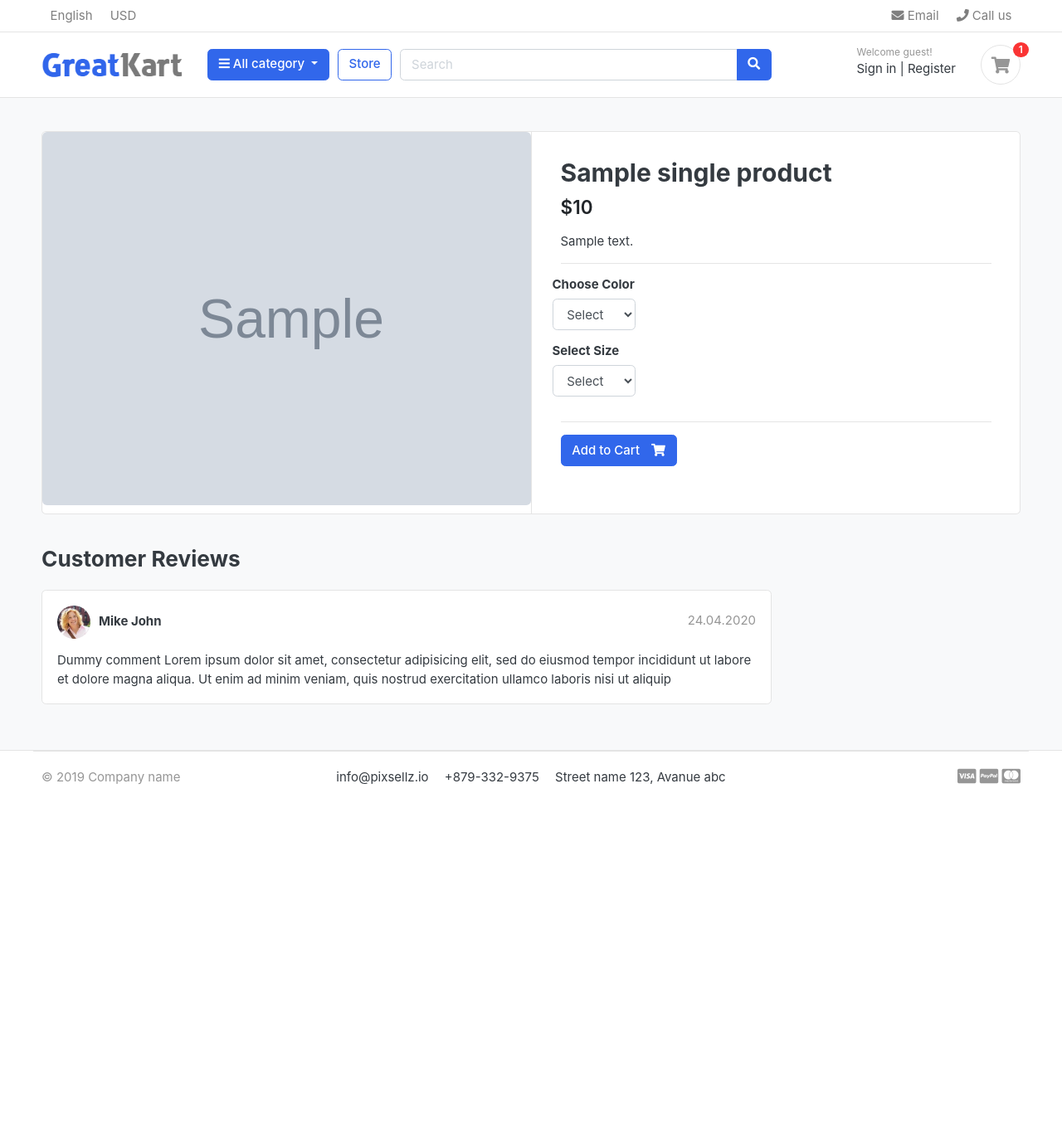
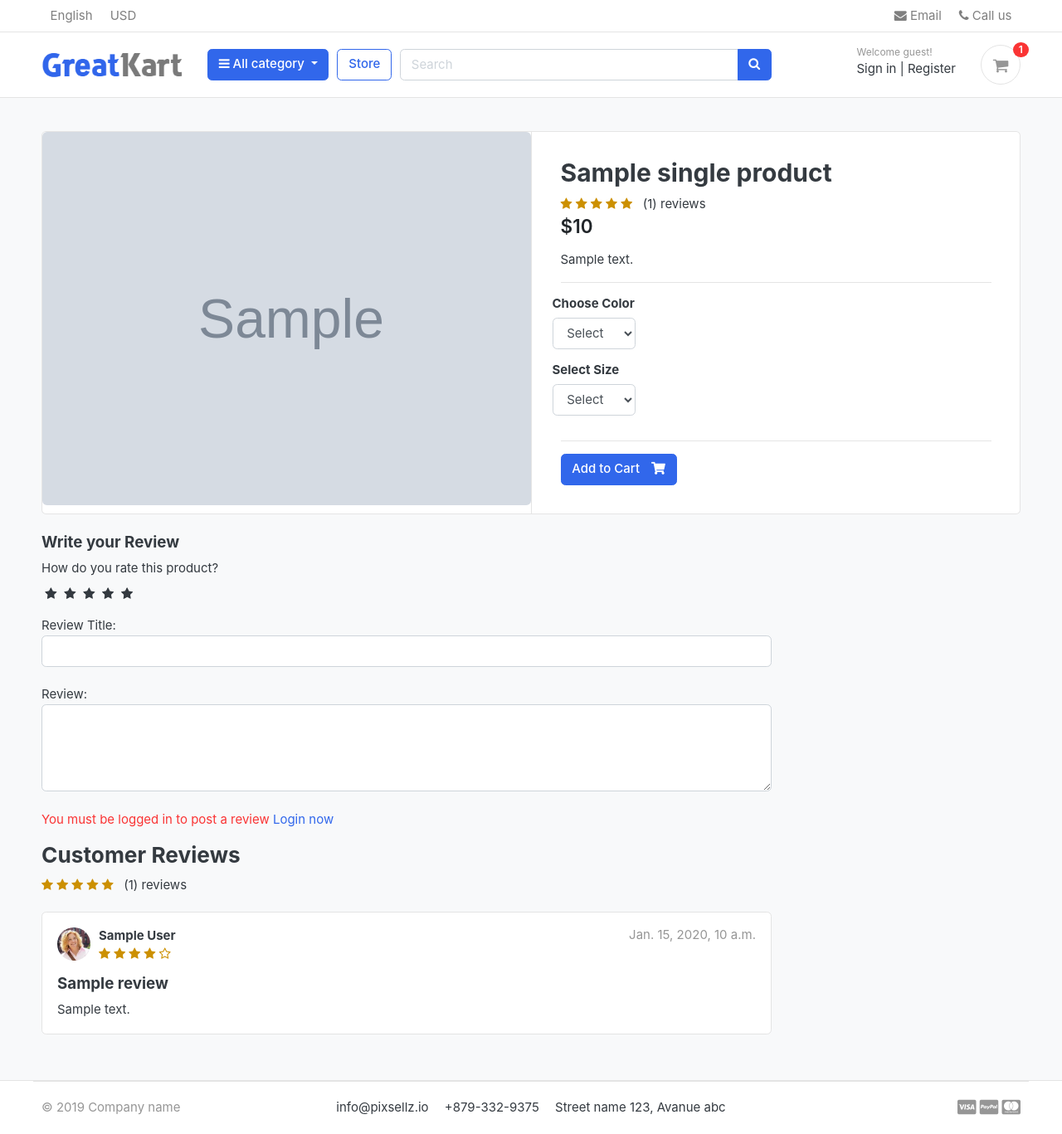
Before and after one commit to gendanhouse/djangcommer, a Django app: template templates/store/product_detail.html in a window 1280 px wide. Shown: the whole page at 83% size. Before the commit the page ends 946 px from the top, so only its background shows below. Run offline with Django 5.2, Linux system fonts and the light colour scheme; the template is opened without the code that fills it: most values are stand-ins (such as "Sample title", 1, 10 or a date in 2020); grey boxes marked "Sample" are stand-in pictures; some libraries are stand-ins or nearby versions; some web fonts are replaced.

Commit message:
Review and Rating Syste

```diff
--- a/accounts/models.py
+++ b/accounts/models.py
@@ -63,5 +63,8 @@ class Account(AbstractBaseUser):
     def has_perm(self, perm, obj=None):
         return self.is_admin
 
+    def full_name(self):
+        return f'{self.first_name} {self.last_name}'
+
     def has_module_perms(self, add_label):
         return True
--- a/carts/admin.py
+++ b/carts/admin.py
@@ -14,4 +14,5 @@ class CartItemAdmin(admin.ModelAdmin):
 admin.site.register(Cart, CartAdmin)
 admin.site.register(CartItem, CartItemAdmin)
 
+
 # admin.site.register(CartItemAdmin)
--- /dev/null
+++ b/djangcommer/static/css/custom.css
@@ -0,0 +1,46 @@
+.rate > input{
+    display: none;
+}
+
+.rate{
+    display: inline-block;
+    border: 0;
+}
+
+.rate > label{
+    float:right;
+}
+
+/* Start show the stars */
+.rate > label:before{
+    display: inline-block;
+    size: 1.1rem;
+    font-family: FontAwesome;
+    content: "\f005";
+    margin: 0;
+    padding: 0.3rem;
+    cursor: pointer;
+}
+
+/* half star */
+.rate .half:before{
+    content: "\f089";
+    position: absolute;
+    padding-right: 0;
+
+}
+
+/* click and hover */
+input:checked~label, label:hover~label{
+    color: #ffb503;
+}
+
+/* hover highlight */
+input:checked + label:hover,input:checked~label:hover,input:checked~label:hover~label,
+label:hover~input:checked ~ label{
+    color: #cc9000;
+}
+
+.rating-star i{
+   color: #cc9000 !important;
+}
--- a/store/admin.py
+++ b/store/admin.py
@@ -1,5 +1,5 @@
 from django.contrib import admin
-from .models import Product, Variation
+from .models import Product, Variation, ReviewRating
 
 # Register your models here.
 
@@ -20,3 +20,4 @@ class VariationAdmin(admin.ModelAdmin):
 
 admin.site.register(Product, ProductAdmin)
 admin.site.register(Variation, VariationAdmin)
+admin.site.register(ReviewRating)
--- a/store/urls.py
+++ b/store/urls.py
@@ -9,5 +9,7 @@ urlpatterns = [
     path('category/<slug:category_slug>/<slug:product_slug>/',
          views.product_detail, name='product_detail'),
     path('search/', views.search, name='search'),
+    path('submit_review/<int:product_id>/',
+         views.submit_review, name='submit_review'),
 
 ]
--- a/templates/base.html
+++ b/templates/base.html
@@ -25,8 +25,11 @@
 <link href="{% static 'css/ui.css' %}" rel="stylesheet" type="text/css"/>
 <link href="{% static 'css/responsive.css' %}" rel="stylesheet" media="only screen and (max-width: 1200px)" />
 
+<link href="{% static 'css/custom.css' %}" rel="stylesheet" type="text/css"/>
+
 <!-- custom javascript -->
 <script src="{% static 'js/script.js' %}" type="text/javascript"></script>
+<link rel="stylesheet" href="https://cdnjs.cloudflare.com/ajax/libs/font-awesome/4.7.0/css/font-awesome.min.css">
 
 <!-- Fo stripe -->
 <script src="https://code.jquery.com/jquery-3.6.0.min.js"></script>
--- a/templates/store/product_detail.html
+++ b/templates/store/product_detail.html
@@ -26,6 +26,16 @@
 		<article class="content-body">
 
 		<h2 class="title">{{single_product.product_name}}</h2>
+		<div class="rating-star">
+			<span>
+				<i class="fa fa-star{% if single_product.averageReview < 0.5 %}-o{% elif single_product.averageReview >= 0.5 and single_product.averageReview < 1  %}-half-o {% endif %}" aria-hidden="true"></i>
+				<i class="fa fa-star{% if single_product.averageReview < 1.5 %}-o{% elif single_product.averageReview >= 1.5 and single_product.averageReview < 2  %}-half-o {% endif %}" aria-hidden="true"></i>
+				<i class="fa fa-star{% if single_product.averageReview < 2.5 %}-o{% elif single_product.averageReview >= 2.5 and single_product.averageReview < 3  %}-half-o {% endif %}" aria-hidden="true"></i>
+				<i class="fa fa-star{% if single_product.averageReview < 3.5 %}-o{% elif single_product.averageReview >= 3.5 and single_product.averageReview < 4  %}-half-o {% endif %}" aria-hidden="true"></i>
+				<i class="fa fa-star{% if single_product.averageReview < 4.5 %}-o{% elif single_product.averageReview >= 4.5 and single_product.averageReview < 5  %}-half-o {% endif %}" aria-hidden="true"></i>
+			</span>
+			<span>&nbsp; ({{single_product.countReview}}) reviews</span>
+		</div>
 
 		<div class="mb-3">
 			<var class="price h4">${{single_product.price}}</var>
@@ -79,28 +89,83 @@
 <div class="row">
 			<div class="col-md-9">
 
+
+	<form action="{% url 'submit_review' single_product.id %}" method="POST">
+		{% csrf_token %}
+		<h5>Write your Review</h5>
+		<div class="mb-3">
+			<label for="">How do you rate this product?</label>
+			<br>
+			<div class="rate">
+				<input type="radio" name="rating" id="rating10" value="5" required><label for="rating10" title="5"></label>
+				<input type="radio" name="rating" id="rating9" value="4.5" required><label for="rating9" title="4.5" class="half"></label>
+				<input type="radio" name="rating" id="rating8" value="4" required><label for="rating8" title="4"></label>
+				<input type="radio" name="rating" id="rating7" value="3.5" required><label for="rating7" title="3.5" class="half"></label>
+				<input type="radio" name="rating" id="rating6" value="3" required><label for="rating6" title="3"></label>
+				<input type="radio" name="rating" id="rating5" value="2.5" required><label for="rating5" title="2.5" class="half"></label>
+				<input type="radio" name="rating" id="rating4" value="2" required><label for="rating4" title="2"></label>
+				<input type="radio" name="rating" id="rating3" value="1.5" required><label for="rating3" title="1.5" class="half"></label>
+				<input type="radio" name="rating" id="rating2" value="1" required><label for="rating2" title="1"></label>
+				<input type="radio" name="rating" id="rating1" value="0.5" required><label for="rating1" title="0.5" class="half"></label>
+			</div>
+			<br>
+			Review Title:
+			 <input type="text" class="form-control" name="subject" required>
+			 <br>
+			Review:
+			<textarea name="review" rows="4" class="form-control"></textarea>
+			<br>
+			{% if user.is_authenticated %}
+				{% if orderproduct %}
+					<input type="submit" value="Submit Review" class="btn btn-primary">
+				{% else %}
+					<p class="text-danger">You must purchase this product to post a review</p>
+				{% endif %}
+			{% else %}
+				<p class="text-danger">You must be logged in to post a review <span><a href="{% url 'login' %}">Login now</a></span></p>
+			{% endif %}
+		</div>
+		{% include 'includes/alerts.html' %}
+	</form>
+
 	<header class="section-heading">
 		<h3>Customer Reviews </h3>
-
+		<div class="rating-star">
+			<span>
+				<i class="fa fa-star{% if single_product.averageReview < 0.5 %}-o{% elif single_product.averageReview >= 0.5 and single_product.averageReview < 1  %}-half-o {% endif %}" aria-hidden="true"></i>
+				<i class="fa fa-star{% if single_product.averageReview < 1.5 %}-o{% elif single_product.averageReview >= 1.5 and single_product.averageReview < 2  %}-half-o {% endif %}" aria-hidden="true"></i>
+				<i class="fa fa-star{% if single_product.averageReview < 2.5 %}-o{% elif single_product.averageReview >= 2.5 and single_product.averageReview < 3  %}-half-o {% endif %}" aria-hidden="true"></i>
+				<i class="fa fa-star{% if single_product.averageReview < 3.5 %}-o{% elif single_product.averageReview >= 3.5 and single_product.averageReview < 4  %}-half-o {% endif %}" aria-hidden="true"></i>
+				<i class="fa fa-star{% if single_product.averageReview < 4.5 %}-o{% elif single_product.averageReview >= 4.5 and single_product.averageReview < 5  %}-half-o {% endif %}" aria-hidden="true"></i>
+			</span>
+			<span>&nbsp; ({{single_product.countReview}}) reviews</span>
+		</div>
 	</header>
 
+	{% for review in reviews %}
 	<article class="box mb-3">
 		<div class="icontext w-100">
 			<img src="{% static './images/avatars/avatar1.jpg' %}" class="img-xs icon rounded-circle">
 			<div class="text">
-				<span class="date text-muted float-md-right">24.04.2020 </span>
-				<h6 class="mb-1">Mike John </h6>
-
+				<span class="date text-muted float-md-right">{{review.updated_at}} </span>
+				<h6 class="mb-1">{{review.user.full_name}} </h6>
+				<div class="rating-star">
+					<span>
+						<i class="fa fa-star{% if review.rating == 0.5 %}-half-o{% elif review.rating < 1 %}-o {% endif %}" aria-hidden="true"></i>
+						<i class="fa fa-star{% if review.rating == 1.5 %}-half-o{% elif review.rating < 2 %}-o {% endif %}" aria-hidden="true"></i>
+						<i class="fa fa-star{% if review.rating == 2.5 %}-half-o{% elif review.rating < 3 %}-o {% endif %}" aria-hidden="true"></i>
+						<i class="fa fa-star{% if review.rating == 3.5 %}-half-o{% elif review.rating < 4 %}-o {% endif %}" aria-hidden="true"></i>
+						<i class="fa fa-star{% if review.rating == 4.5 %}-half-o{% elif review.rating < 5 %}-o {% endif %}" aria-hidden="true"></i>
+					</span>
+				</div>
 			</div>
 		</div> <!-- icontext.// -->
 		<div class="mt-3">
-			<p>
-				Dummy comment Lorem ipsum dolor sit amet, consectetur adipisicing elit, sed do eiusmod
-				tempor incididunt ut labore et dolore magna aliqua. Ut enim ad minim veniam,
-				quis nostrud exercitation ullamco laboris nisi ut aliquip
-			</p>
+			<h5>{{review.subject}}</h5>
+			<p>{{review.review}}</p>
 		</div>
 	</article>
+	{% endfor %}
 
 
 
```
Also changed, not shown: store/form.py (added, +8 -0 lines), store/models.py (+33 -0 lines), store/views.py (+50 -2 lines), carts/migrations/0004_reviewrating.py (added), carts/migrations/0005_delete_reviewrating.py (added), store/migrations/0004_reviewrating.py (added), store/migrations/0005_rename_produt_reviewrating_product.py (added).
